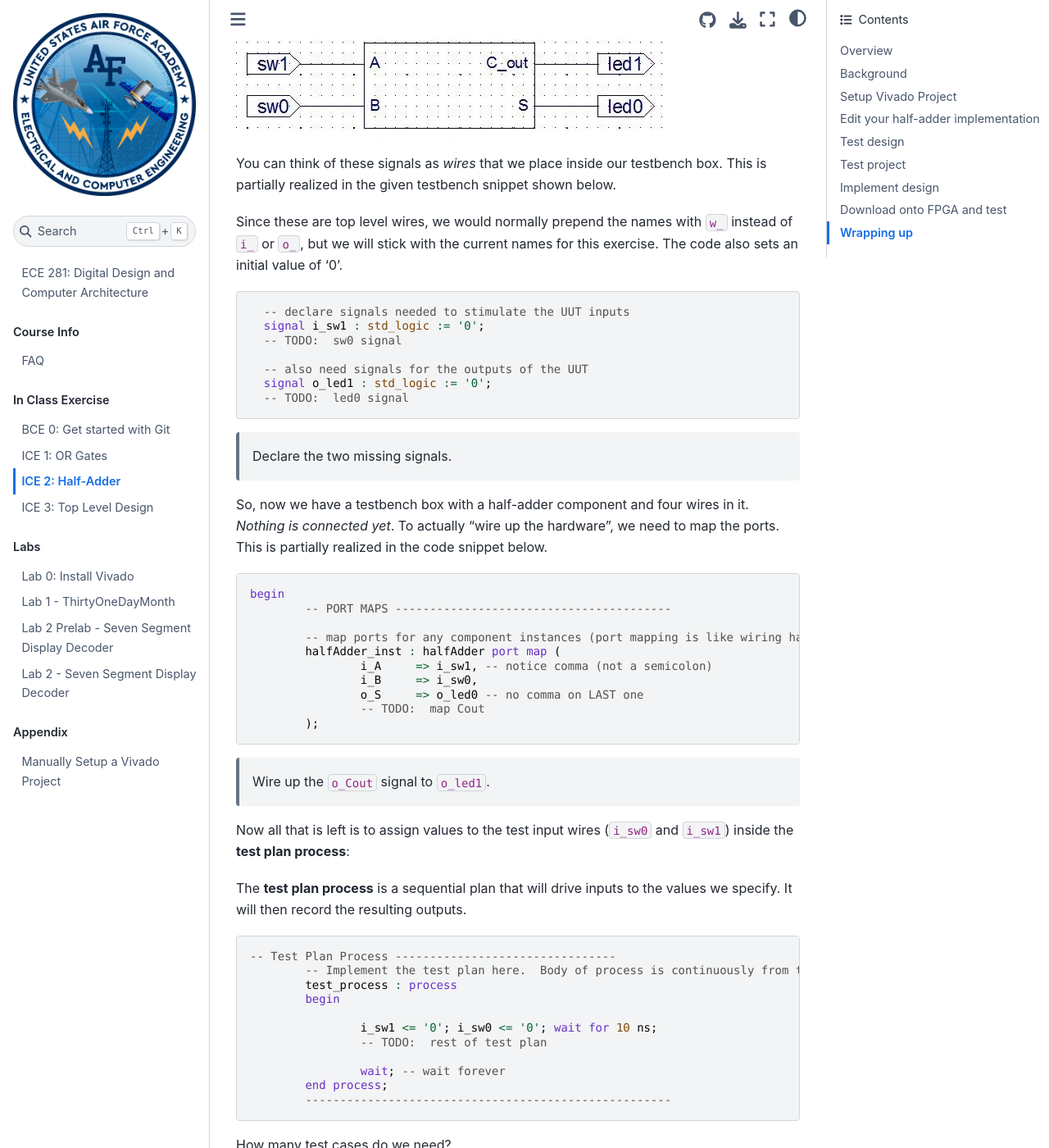
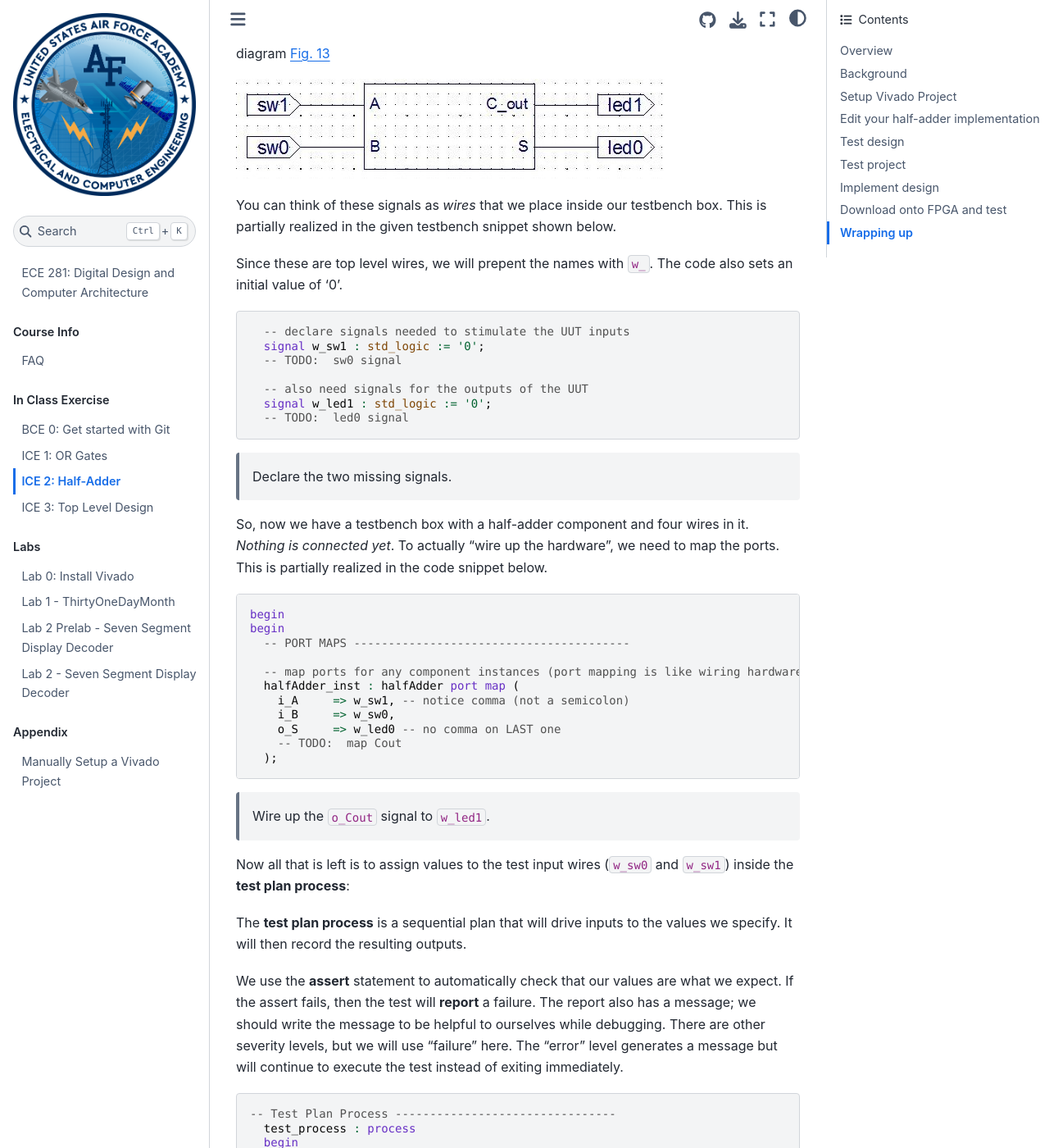
Before and after one commit to USAFA-ECE/ece281-book, a Jupyter Book: the page built from book/ICE/ICE2.md, in a window 1280 px wide and 1400 px high, scrolled down 11392 px. Shown: the whole window at 82% size. Built offline with Jupyter Book 1.0.4 settings and Sphinx 7.4.7 and the Sphinx Book theme 1.1.4, drawn with Linux system fonts in a browser that asks for light colours; some of the changed text lies outside the part shown.

Commit message:
Use assert report
Also better linting

````diff
--- a/book/ICE/ICE2.md
+++ b/book/ICE/ICE2.md
@@ -20,8 +20,8 @@
 
 The objectives of this in-class exercise are for you to:
 
--   Implement and test a simple logic design (half-adder) using VDHL
--   Gain more experience using tools (Git, Xilinx Vivado)
+- Implement and test a simple logic design (half-adder) using VDHL
+- Gain more experience using tools (Git, Xilinx Vivado)
 
 ### End state
 
@@ -31,10 +31,10 @@
 your ICE2 folder through Git. The folder will contain at least the
 following:
 
-1.  VHDL files used (half-adder implementation and testbench) in a
+1. VHDL files used (half-adder implementation and testbench) in a
     **code** folder
-2.  Constraints (.xdc) file in a **code** folder
-3.  .bit file used to program board
+2. Constraints (.xdc) file in a **code** folder
+3. .bit file used to program board
 
 ## Background
 
@@ -279,7 +277,7 @@
 
 Now we can redraw our schematic as a block diagram:
 
-```{figure} ice2_image13.jpg
+```{figure} img/ice2_image13.jpg
 ---
 name: half-adder-entity
 ---
@@ -297,11 +295,11 @@
 -- entity name should match filename
 entity halfAdder is
   port(
-	i_A     : in  std_logic; -- 1-bit input port
-	i_B     : in  std_logic;
-	o_S     : out std_logic  -- 1-bit output port
-							 -- (NOTE: NO semicolon on LAST port only!)
-	-- TODO:  Carry port
+  i_A     : in  std_logic; -- 1-bit input port
+  i_B     : in  std_logic;
+  o_S     : out std_logic  -- 1-bit output port
+            -- (NOTE: NO semicolon on LAST port only!)
+  -- TODO:  Carry port
   ); -- the semicolon is here instead
 end halfAdder;
 ```
@@ -311,7 +309,7 @@
 
 The inputs and output ports are signals described by the pattern
 
-```
+```text
 <portName> : <mode> <signalType>
 ```
 
@@ -351,14 +349,14 @@
 
 ```vhdl
 architecture halfAdder_arch of halfAdder is
-	-- this is where you would include components declarations and signals if you needed them
+  -- this is where you would include components declarations and signals if you needed them
 
 begin
-	-- this is where you would map ports for any component instantiations if you needed to
+  -- this is where you would map ports for any component instantiations if you needed to
 
-	-- *concurrent* signal assignments
-	o_S    <= i_A xor i_B;
-	-- TODO:  Carry signal assignment
+  -- *concurrent* signal assignments
+  o_S    <= i_A xor i_B;
+  -- TODO:  Carry signal assignment
 
 end halfAdder_arch;
 ```
@@ -411,13 +409,13 @@
 
   -- declare the component of your top-level design unit under test (UUT)
   component halfAdder is
-	port(
-		i_A     : in  std_logic; -- 1-bit input port
-		i_B     : in  std_logic;
-		o_S     : out std_logic  -- 1-bit output port
-								 -- (NOTE: NO semicolon on LAST port only!)
-		-- TODO:  Carry port
-	); -- the semicolon is here instead
+  port(
+    i_A     : in  std_logic; -- 1-bit input port
+    i_B     : in  std_logic;
+    o_S     : out std_logic  -- 1-bit output port
+              -- (NOTE: NO semicolon on LAST port only!)
+  -- TODO:  Carry port
+  ); -- the semicolon is here instead
   end component;
 ```
 
@@ -437,20 +435,19 @@
 testbench box. This is partially realized in the given testbench snippet
 shown below.
 
-Since these are top level wires, we would normally
-prepend the names with `w_` instead of `i_` or `o_`, but we will
-stick with the current names for this exercise. The code also sets
-an initial value of '0'.
+Since these are top level wires, we will prepent the names with `w_`.
+The code also sets an initial value of '0'.
 
 ```vhdl
   -- declare signals needed to stimulate the UUT inputs
-  signal i_sw1 : std_logic := '0';
+  signal w_sw1 : std_logic := '0';
   -- TODO:  sw0 signal
 
   -- also need signals for the outputs of the UUT
-  signal o_led1 : std_logic := '0';
+  signal w_led1 : std_logic := '0';
   -- TODO:  led0 signal
 ```
+
 > Declare the two missing signals.
 
 So, now we have a testbench box with a half-adder component and four
@@ -460,43 +457,48 @@
 
 ```vhdl
 begin
-	-- PORT MAPS ----------------------------------------
+begin
+  -- PORT MAPS ----------------------------------------
 
-	-- map ports for any component instances (port mapping is like wiring hardware)
-	halfAdder_inst : halfAdder port map (
-		i_A     => i_sw1, -- notice comma (not a semicolon)
-		i_B     => i_sw0,
-		o_S     => o_led0 -- no comma on LAST one
-		-- TODO:  map Cout
-	);
+  -- map ports for any component instances (port mapping is like wiring hardware)
+  halfAdder_inst : halfAdder port map (
+    i_A     => w_sw1, -- notice comma (not a semicolon)
+    i_B     => w_sw0,
+    o_S     => w_led0 -- no comma on LAST one
+    -- TODO:  map Cout
+  );
 ```
 
-> Wire up the `o_Cout` signal to `o_led1`.
+> Wire up the `o_Cout` signal to `w_led1`.
 
-Now all that is left is to assign values to the test input wires (`i_sw0`
-and `i_sw1`) inside the **test plan process**:
+Now all that is left is to assign values to the test input wires (`w_sw0`
+and `w_sw1`) inside the **test plan process**:
 
 The **test plan process** is a sequential plan that will drive inputs to the values we specify. It will then record the resulting outputs.
 
+We use the **assert** statement to automatically check that our values are what we expect.
+If the assert fails, then the test will **report** a failure. The report also
+has a message; we should write the message to be helpful to ourselves while debugging.
+There are other severity levels, but we will use "failure" here. The "error" level generates
+a message but will continue to execute the test instead of exiting immediately.
+
 ```vhdl
 -- Test Plan Process --------------------------------
-	-- Implement the test plan here.  Body of process is continuously from time = 0
-	test_process : process
-	begin
+  test_process : process
+  begin
 
-		i_sw1 <= '0'; i_sw0 <= '0'; wait for 10 ns;
-		-- TODO:  rest of test plan
+    w_sw1 <= '0'; w_sw0 <= '0'; wait for 10 ns;
+      assert w_led0 = '0' report "bad sum" severity failure;
+      assert w_led1 = '0' report "bad carry" severity failure;
+    -- TODO:  rest of test plan
 
-		wait; -- wait forever
-	end process;
-	-----------------------------------------------------
+    wait; -- wait forever
+  end process;
 ```
 
-How many test cases do we need?
+How many test cases do we need for this circuit?
 
-> Implement the rest of the test plan
-
-> Save the file.
+> Implement the rest of the test plan. Save the file.
 
 ### Check syntax
 
@@ -514,34 +516,26 @@
 
 ### Simulate project
 
-1.  In the Flow Navigator (the left panel), **right** click on "Run
+1. In the Flow Navigator (the left panel), **right** click on "Run
     Simulation" and select "Simulation Settings"
-
-2.  Click on the **Simulation** tab and change the runtime to **50 ns**
+2. Click on the **Simulation** tab and change the runtime to **50 ns**
     or an otherwise appropriate length based on
     your test plan process. Click OK.
-
 ![simulation runtime](img/ice2_image23.jpg)
-
-3.  **Left** click on **Run Simulation** and then click on **Run
-    Behavioral Simulation**
-
-    a.  You can ignore/cancel any firewall access popups
-
-4.  If for some reason a waveform window did not pop up, check the
+3. **Left** click on **Run Simulation** and then click on **Run
+    Behavioral Simulation**. You can ignore/cancel any firewall access popups
+4. If for some reason a waveform window did not pop up, check the
     Messages and Log tabs near the bottom of your window. Look for error
     messages.
+5. Once the waveform window is in view, click on the Zoom Fit icon
+    or adjust the zoom window as needed to see the time periods of interest
+![zoom fit](img/ice2_image24.jpg)
 
-5.  Once the waveform window is in view, click on the Zoom Fit icon
-    or adjust the zoom window as needed to see the time periods of interest
-    ![zoom fit](img/ice2_image24.jpg)
-
-    a.  Verify that the waveforms show your design is working correctly        (inputs and outputs should match truth table)
-
-6.  Try changing the outputs to different colors by right clicking on
+6. Verify that the waveforms show your design is working correctly
+  (inputs and outputs should match truth table)
+7. Try changing the outputs to different colors by right clicking on
     the signals and selecting **Signal Color**.
-
-7.  Rename signals to show what they correspond to (e.g., A) and define
+8. Rename signals to show what they correspond to (e.g., A) and define
     virtual busses for your inputs and outputs as shown in the figure
     below. To define a virtual bus, simply highlight multiple signals
     and right click. Then, select "**Virtual Bus**" and name it as
@@ -605,7 +599,12 @@
 
 Notice an equation is also given for the output.
 
-![](img/ice2_image28.jpg)
+```{figure} img/ice2_image28.jpg
+---
+name: lookup-table
+---
+Synthesis lookup table
+```
 
 Do the truth tables for the LUTs make sense for your design?
 
@@ -617,21 +616,21 @@
 
 ### Edit the constraints file
 
-1.  Click on the Project Manager in the Flow Navigator
-2.  Double click on the Basys3_Master.xdc file in the Sources sub-window
-    to open it.
-3.  Get your BASYS 3 board out and look at the text surrounding the
+1. Click on the Project Manager in the Flow Navigator
+2. Double click on the Basys3_Master.xdc file in the Sources sub-window
+   to open it.
+3. Get your BASYS 3 board out and look at the text surrounding the
     switches and LEDs. Note, the labels underneath the switches are the
     physical pin locations on your BASYS 3 board. For example, `SW0` is
     connected to pin `V17`. Find (use CTRL+f) `V17` in the constraints
     file. You should see it first on line 12 as shown below.
 
-```
+```text
 #set_property PACKAGE_PIN V17 [get_ports {sw[0]}]
-	#set_property IOSTANDARD LVCMOS33 [get_ports {sw[0]}]
+  #set_property IOSTANDARD LVCMOS33 [get_ports {sw[0]}]
 ```
 
-4.  Replace the `sw[0]` with the name of the node (signal) that should connect to the switch.
+Replace the `sw[0]` with the name of the node (signal) that should connect to the switch.
 In this case, we want to connect `i_B` from our halfAdder entity to this
 switch. In the future we will utilize the `sw[0]` naming convention
 so changing the xdc file may not be required.
@@ -642,19 +641,20 @@
 signal names in your testbench.
 ```
 
-5.  Uncomment the two lines by removing the '#' signs. The final result
-    should look similar to below:
+Uncomment the two lines by removing the `#` signs. The final result
+should look similar to below:
 
-```
+```text
 ## Switches
 set_property PACKAGE_PIN V17 [get_ports {i_B}]
-	set_property IOSTANDARD LVCMOS33 [get_ports {i_B}]
+  set_property IOSTANDARD LVCMOS33 [get_ports {i_B}]
 ```
 
-6.  Repeat steps 3-5 to connect `sw[1]` to `i_A`
-7.  Repeat steps 3-5 to connect `led[0]` to `o_S`
-8.  Repeat steps 3-5 to connect `led[1]` to `o_Cout`
-9.  Save the constraints file (CTRL+s)
+- connect `sw[1]` to `i_A`
+- connect `led[0]` to `o_S`
+- connect `led[1]` to `o_Cout`
+
+Save the constraints file (CTRL+s)
 
 ### Implement and generate bitstream
 
@@ -670,19 +670,19 @@
 (download-onto-fpga)=
 ## Download onto FPGA and test
 
-1.  Plug in your BASYS 3 board and turn it on.
-2.  Open the Hardware Manager (bottom of Flow Navigator)
-3.  Click on the **Open target** link and then click on **Auto Connect**
+1. Plug in your BASYS 3 board and turn it on.
+2. Open the Hardware Manager (bottom of Flow Navigator)
+3. Click on the **Open target** link and then click on **Auto Connect**
 
 ![hardware manager](img/ice2_image32.jpg)
 
-4.  Click on **Program device**
+4. Click on **Program device**
 
 ![program device](img/ice2_image33.jpg)
 
-5.  By default the Bitstream (`.bit`) file that you last created will be selected for programming. Click **Program**
-6.  After a successful program, test your design by flipping switches and verifying that the LED outputs are correct.
-7.  If your hardware works correctly, demo it to an instructor.
+5. By default the Bitstream (`.bit`) file that you last created will be selected for programming. Click **Program**
+6. After a successful program, test your design by flipping switches and verifying that the LED outputs are correct.
+7. If your hardware works correctly, demo it to an instructor.
 
 Alternatively, you may document your functionality by taking a short
 video or a series of pictures. Include the documentation in your
@@ -699,11 +699,12 @@
 ```
 
 > Add a Documentation statement to your README. The documentation *must* take the following form. Emphasis on the `## Documentation` because we use a regex to check that it exists.
->```markdown
->## Documentation
->
->your statement here
->```
+
+```markdown
+## Documentation
+
+your statement here
+```
 
 Then
 
@@ -714,5 +715,6 @@
 1. Double check that you have everything **committed** to your git repo.
 2. Then **push** your changes to your repo.
 3. Make sure all your work appears on GitHub as you expect
+4. Verify that the Action ran successfully on GitHub.
 
 Congratulations, you have completed In Class Exercise 2!
````
Also changed, not shown: other parts of book/ICE/ICE2.md (+0 -2 lines).
